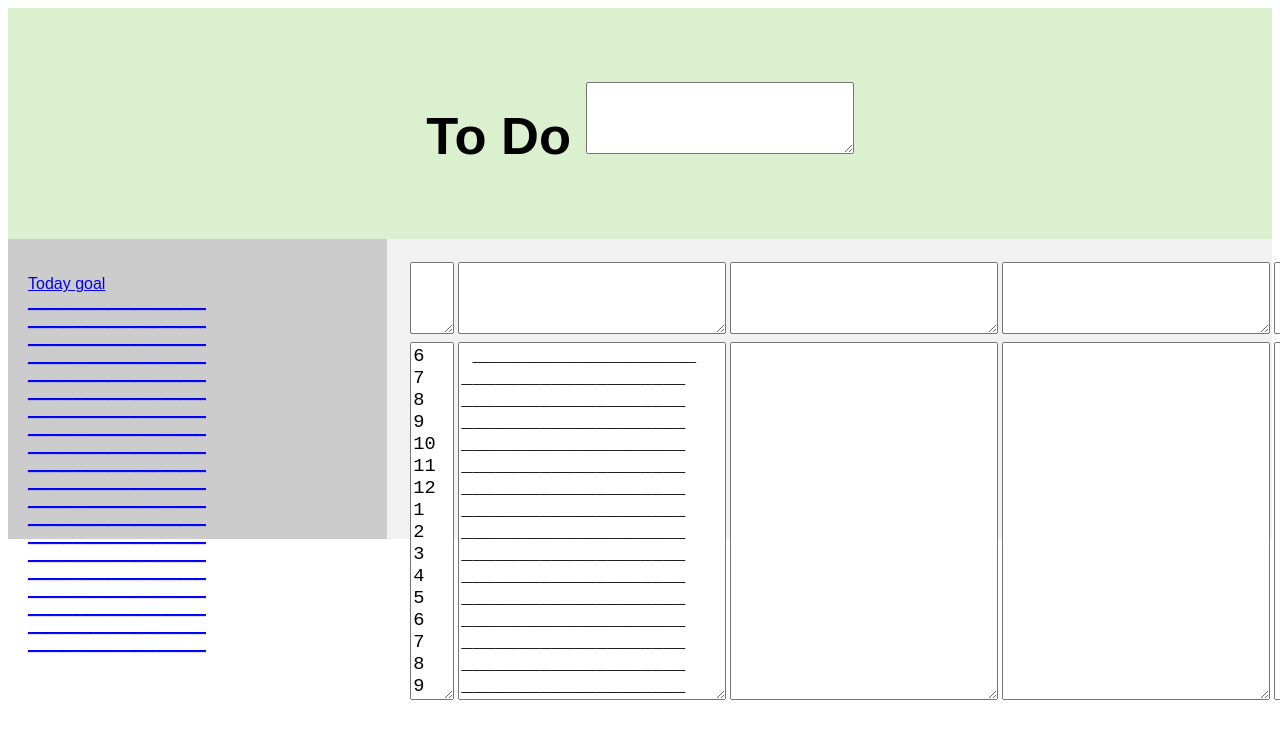
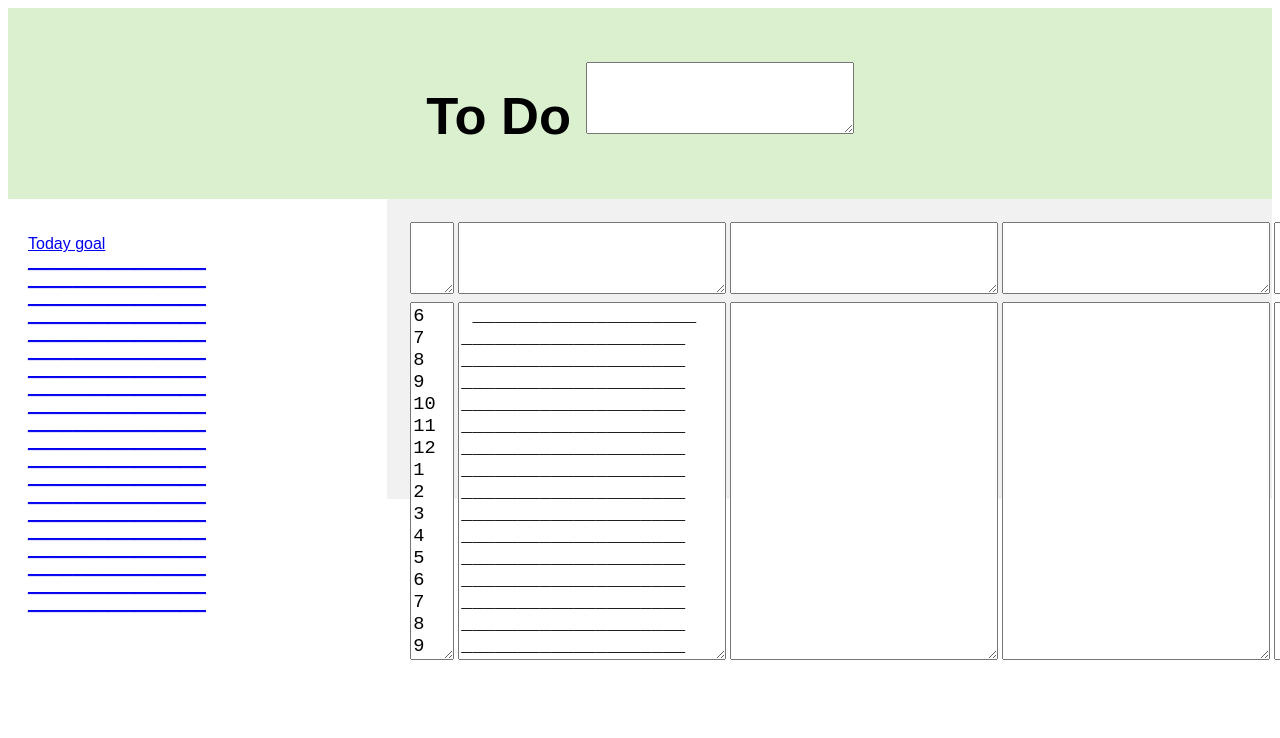
Before and after one commit to tiancalendar2/weekplan2, a plain HTML site: page index.html in a window 1280 px wide. Shown: the top 738 px of the page. Drawn offline with Linux system fonts and the light colour scheme.

Commit message:
Update index.html
2

```diff
--- a/index.html
+++ b/index.html
@@ -16,7 +16,7 @@ body {
 /* Style the header */
 header {
   background-color: #daf0cf;
-  padding: 30px;
+  padding: 10px;
   text-align: center;
   font-size: 35px;
   color: black;
@@ -26,8 +26,8 @@ header {
 nav {
   float: left;
   width: 30%;
-  height: 300px; /* only for demonstration, should be removed */
-  background: #ccc;
+  height: 800px; /* only for demonstration, should be removed */
+  background: #ffff;
   padding: 20px;
 }
 
@@ -163,3 +163,7 @@ ____________________
 
 </body>
 </html>
+
+
+</body>
+</html>
```
